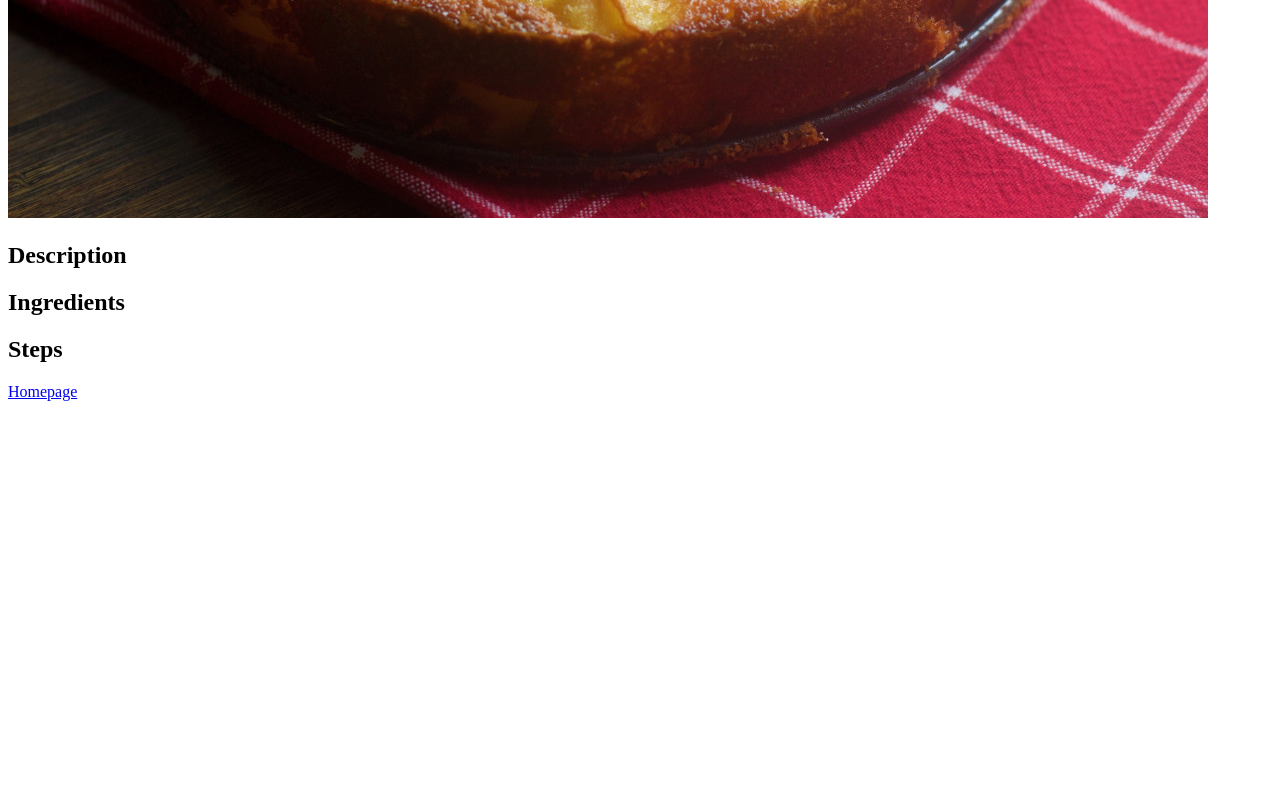
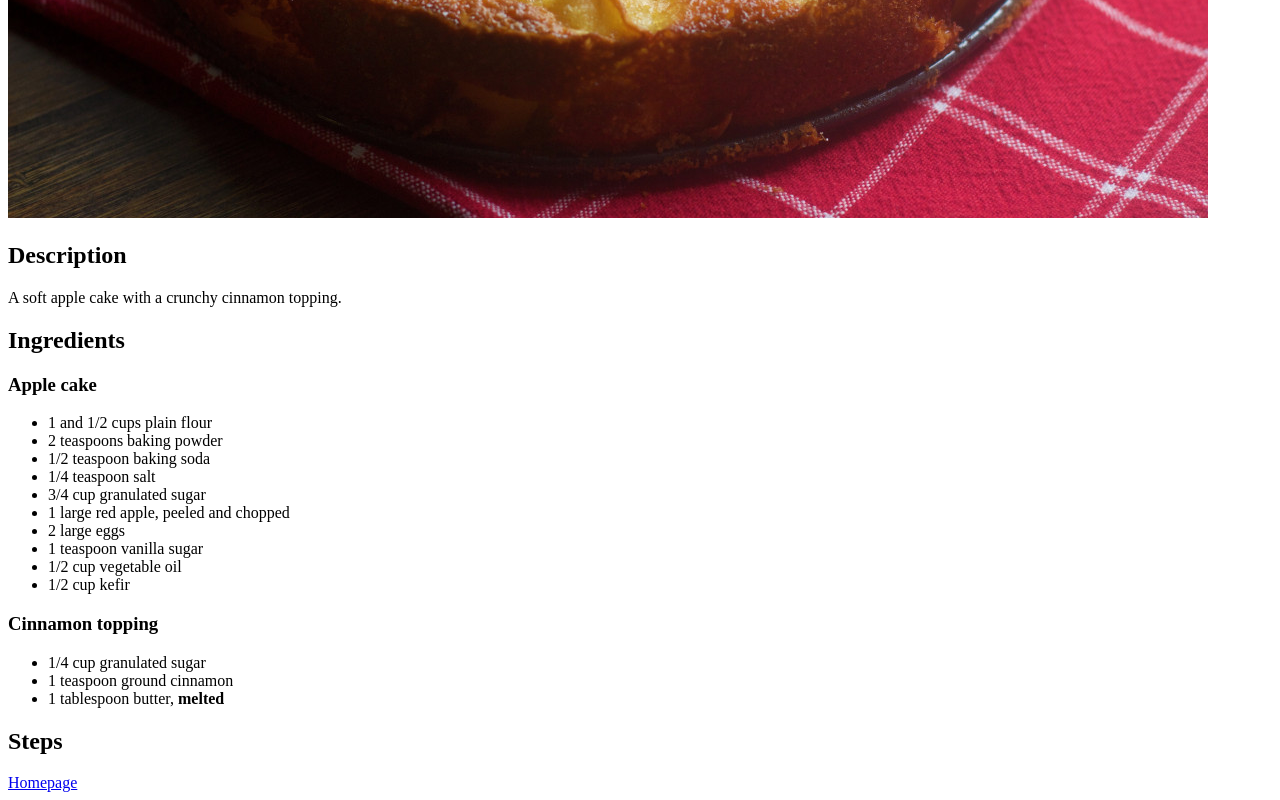
Before and after one commit to aquaticjaybird/odin-recipes, a plain HTML site: page recipes/cinnamon-apple-cake.html in a window 1280 px wide. Shown: the part 662-1462 px from the top of the page. Before the commit the page ends 1071 px from the top, so only its background shows below. Drawn offline with Linux system fonts and the light colour scheme.

Commit message:
Add Ingredients to Cinnamon Apple Cake

```diff
--- a/recipes/cinnamon-apple-cake.html
+++ b/recipes/cinnamon-apple-cake.html
@@ -10,8 +10,28 @@
         <img src="../images/cinnamon-apple-cake-cc0.jpg" alt="Apple cake on top of a red towel" height="800" width="1200">
 
         <h2>Description</h2>
+        <p>A soft apple cake with a crunchy cinnamon topping.</p>
 
         <h2>Ingredients</h2>
+        <h3>Apple cake</h3>
+        <ul>
+            <li>1 and 1/2 cups plain flour</li>
+            <li>2 teaspoons baking powder</li>
+            <li>1/2 teaspoon baking soda</li>
+            <li>1/4 teaspoon salt</li>
+            <li>3/4 cup granulated sugar</li>
+            <li>1 large red apple, peeled and chopped</li>
+            <li>2 large eggs</li>
+            <li>1 teaspoon vanilla sugar</li>
+            <li>1/2 cup vegetable oil</li>
+            <li>1/2 cup kefir</li>
+        </ul>
+        <h3>Cinnamon topping</h3>
+        <ul>
+            <li>1/4 cup granulated sugar</li>
+            <li>1 teaspoon ground cinnamon</li>
+            <li>1 tablespoon butter, <strong>melted</strong></li>
+        </ul>
 
         <h2>Steps</h2>
 
```
